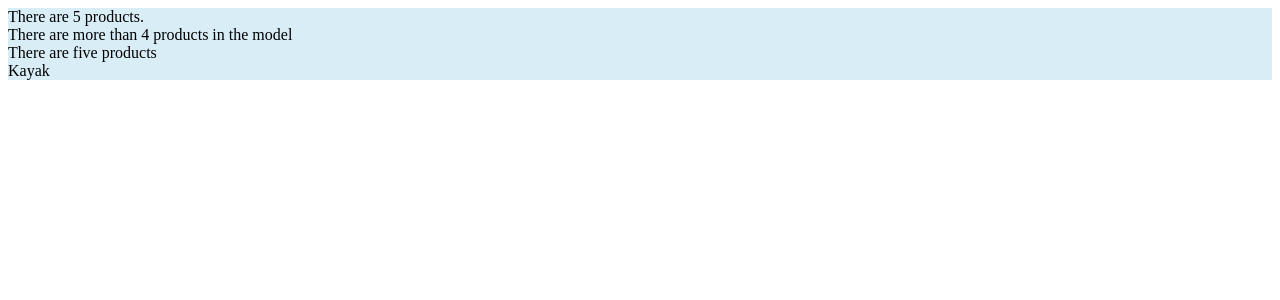
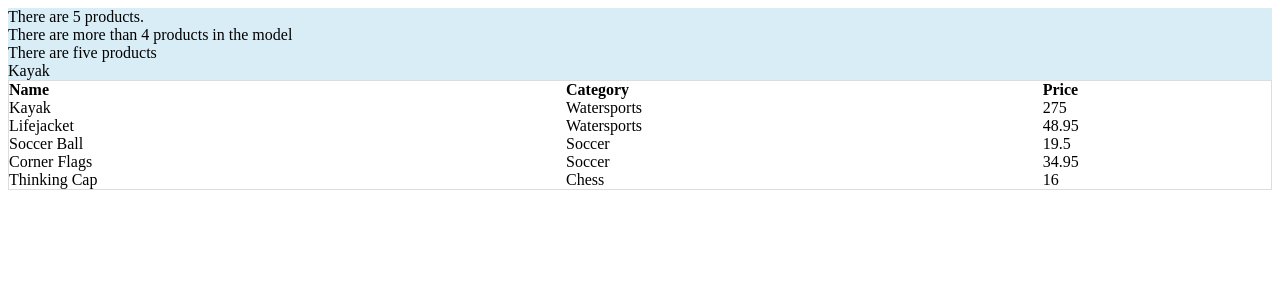
Before and after one commit to sskovalevskiy/angular.pro, an Angular app: page / in a window 1280 px wide. Shown: the top 300 px of the page. Built offline with nearby package versions, Linux system fonts and the light colour scheme.

Commit message:
13.6 Использование директивы *ngFor

```diff
--- a/src/app/app.component.html
+++ b/src/app/app.component.html
@@ -23,3 +23,13 @@
   <span *ngSwitchCase="'Lifejacket'">Lifejacket</span>
   <span *ngSwitchDefault>Other Product</span>
 </div>
+
+<!--13.6 Использование директивы *ngFor-->
+<table class="table table-sm table-bordered m-t-1">
+  <tr><th>Name</th><th>Category</th><th>Price</th></tr>
+  <tr *ngFor="let item of getProducts()">
+    <td>{{item.name}}</td>
+    <td>{{item.category}}</td>
+    <td>{{item.price}}</td>
+  </tr>
+</table>
```
